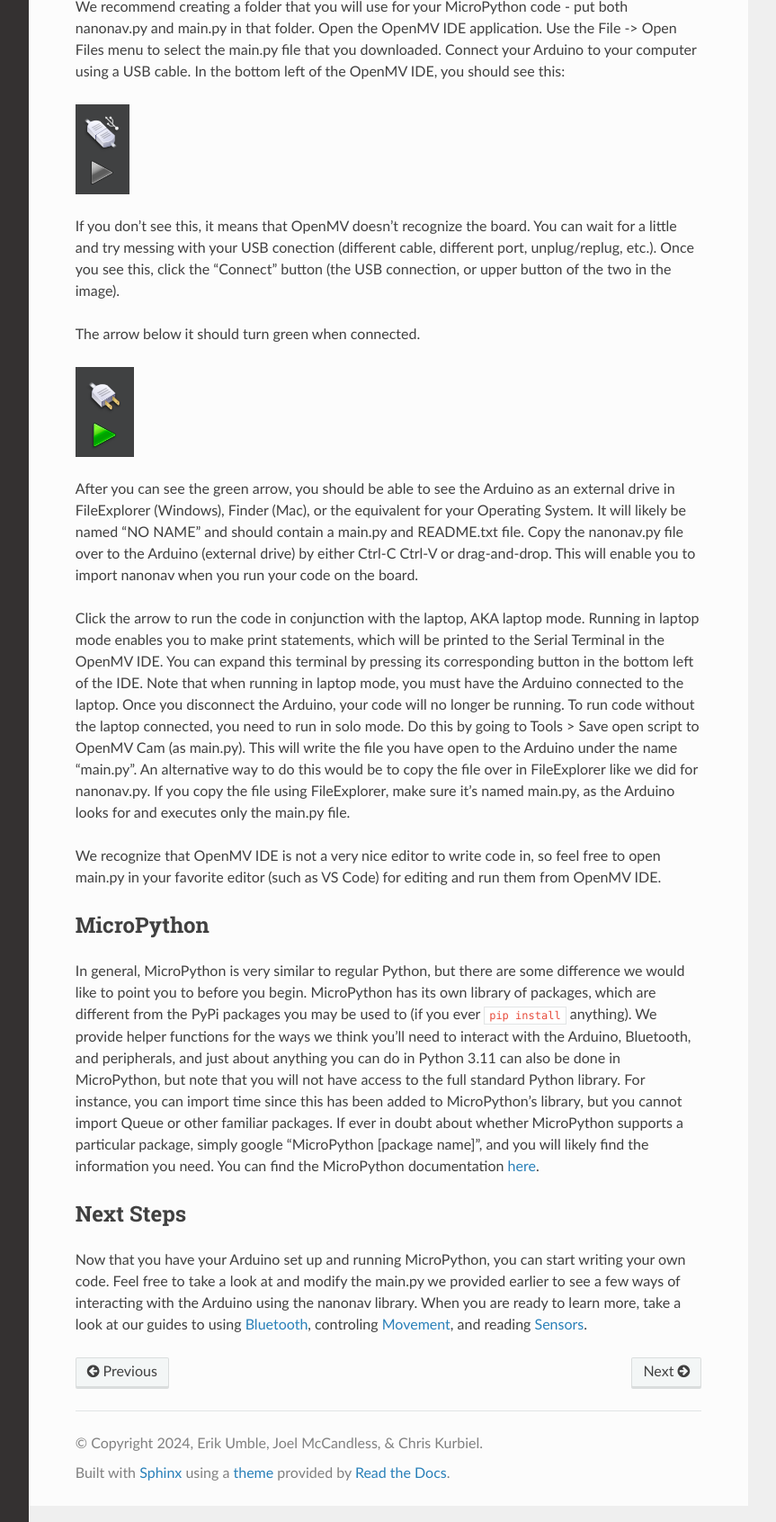
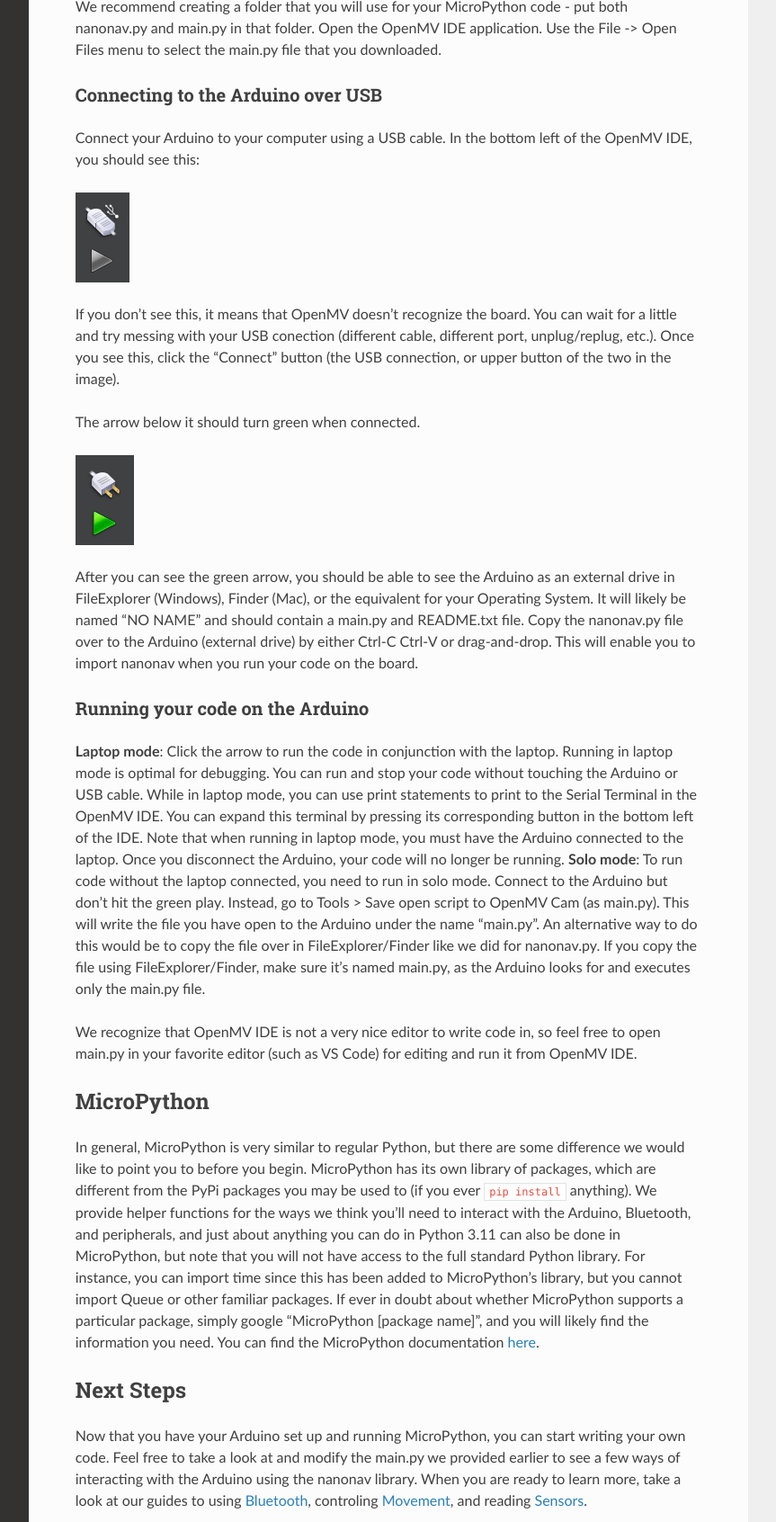
Before and after one commit to ErikUmble/NanoNav, a Sphinx documentation site: the page built from docs/source/usage.rst, in a window 1280 px wide, cut to the strip 3308-5000 px from the top of the page. Shown: the whole strip at 90% size, without its empty margins (268-1131 px from the left). Built offline with Sphinx 7.4.7 and the Read the Docs theme 2.0.0, drawn with Linux system fonts in a browser that asks for light colours.

Commit message:
add sub headers for connecting to the Arduino and running code

```diff
--- a/docs/source/usage.rst
+++ b/docs/source/usage.rst
@@ -29,6 +29,7 @@
 
 Workflow Using OpenMV
 ---------------------
+
 Here is how you can program your Arduino. You will need a file called `main.py` that contains your MicroPython code - you can create other files
 and import them as usual, but `main.py` is the one that will be run on the Arduino. We'll explain a bit more about :ref:`MicroPython` below. For getting started quickly, we recommend downloading this installation check
 :download:`main.py </../../tests/installation_check/main.py>` to verify that everything is working correctly so far. Alternatively, copy the following into a file called `main.py`:
@@ -46,6 +47,10 @@
    </div>
 
 We recommend creating a folder that you will use for your MicroPython code - put both `nanonav.py` and `main.py` in that folder. Open the OpenMV IDE application. Use the File -> Open Files menu to select the `main.py` file that you downloaded.
+
+Connecting to the Arduino over USB
+^^^^^^^^^^^^^^^^^^^^^^^^^^^^^^^^^^
+
 Connect your Arduino to your computer using a USB cable. In the bottom left of the OpenMV IDE, you should see this:
 
 .. image:: images/openmv_unconnected.png
@@ -62,10 +67,13 @@
 
 After you can see the green arrow, you should be able to see the Arduino as an external drive in FileExplorer (Windows), Finder (Mac), or the equivalent for your Operating System. It will likely be named "NO NAME" and should contain a `main.py` and `README.txt` file. Copy the `nanonav.py` file over to the Arduino (external drive) by either Ctrl-C Ctrl-V or drag-and-drop. This will enable you to import nanonav when you run your code on the board.
 
-Click the arrow to run the code in conjunction with the laptop, AKA laptop mode. Running in laptop mode enables you to make print statements, which will be printed to the Serial Terminal in the OpenMV IDE. You can expand this terminal by pressing its corresponding button in the bottom left of the IDE. Note that when running in laptop mode, you must have the Arduino connected to the laptop. Once you disconnect the Arduino, your code will no longer be running.
-To run code without the laptop connected, you need to run in solo mode. Do this by going to Tools > Save open script to OpenMV Cam (as main.py). This will write the file you have open to the Arduino under the name "main.py". An alternative way to do this would be to copy the file over in FileExplorer like we did for nanonav.py. If you copy the file using FileExplorer, make sure it's named main.py, as the Arduino looks for and executes only the main.py file.
+Running your code on the Arduino
+^^^^^^^^^^^^^^^^^^^^^^^^^^^^^^^^
 
-We recognize that OpenMV IDE is not a very nice editor to write code in, so feel free to open `main.py` in your favorite editor (such as VS Code) for editing and run them from OpenMV IDE.
+**Laptop mode**: Click the arrow to run the code in conjunction with the laptop. Running in laptop mode is optimal for debugging. You can run and stop your code without touching the Arduino or USB cable. While in laptop mode, you can use print statements to print to the Serial Terminal in the OpenMV IDE. You can expand this terminal by pressing its corresponding button in the bottom left of the IDE. Note that when running in laptop mode, you must have the Arduino connected to the laptop. Once you disconnect the Arduino, your code will no longer be running.
+**Solo mode**: To run code without the laptop connected, you need to run in solo mode. Connect to the Arduino but don't hit the green play. Instead, go to Tools > Save open script to OpenMV Cam (as main.py). This will write the file you have open to the Arduino under the name "main.py". An alternative way to do this would be to copy the file over in FileExplorer/Finder like we did for nanonav.py. If you copy the file using FileExplorer/Finder, make sure it's named main.py, as the Arduino looks for and executes only the main.py file.
+
+We recognize that OpenMV IDE is not a very nice editor to write code in, so feel free to open `main.py` in your favorite editor (such as VS Code) for editing and run it from OpenMV IDE.
 
 ..  _MicroPython:
 
```
